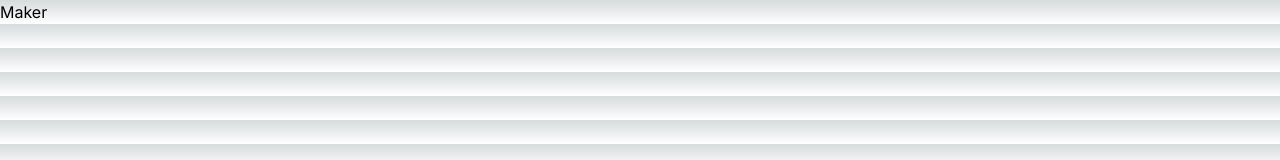
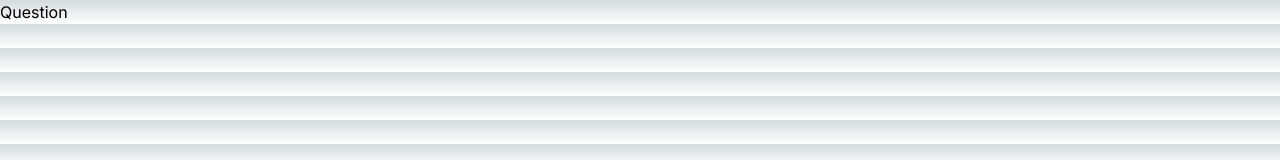
Before and after one commit to efiliba/wizard_maker, a Next.js app: page / in a window 1280 px wide. Shown: the top 160 px of the page. Built offline with nearby package versions, Linux system fonts and the light colour scheme.

Commit message:
Add Question component scaffold

```diff
--- a/app/page.tsx
+++ b/app/page.tsx
@@ -1,4 +1,4 @@
-import { Maker } from '@/components/maker';
+import { Maker } from '@/components';
 
 export default function Home() {
   return (
--- /dev/null
+++ b/components/index.ts
@@ -0,0 +1,2 @@
+export * from './maker';
+export * from './question';
--- a/components/maker/Maker.tsx
+++ b/components/maker/Maker.tsx
@@ -1,4 +1,6 @@
+import { Question } from '@/components';
+
 export const Maker = () =>
   <div className="">
-    Maker
+    <Question />
   </div>;
--- /dev/null
+++ b/components/question/Question.tsx
@@ -0,0 +1,4 @@
+export const Question = () =>
+  <div className="">
+    Question
+  </div>;
--- /dev/null
+++ b/components/question/index.ts
@@ -0,0 +1 @@
+export * from './Question';
```
